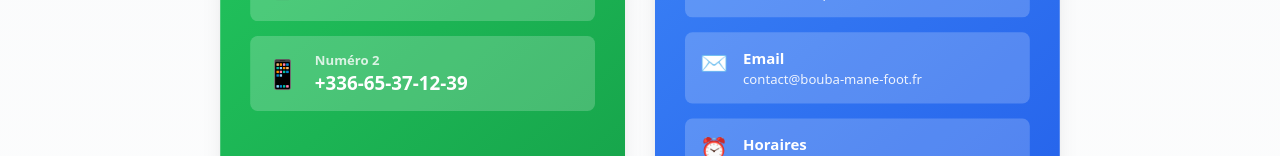
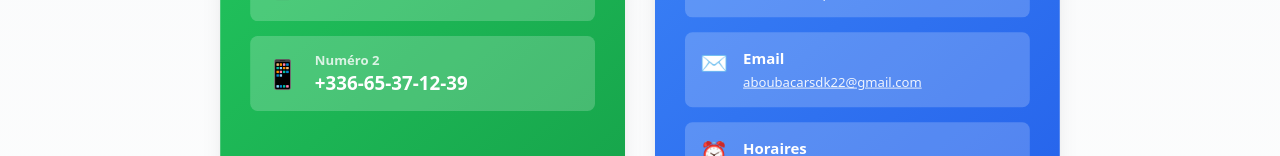
Before and after one commit to Meredem/nsigafe-app, a Next.js app: page /contact in a window 1280 px wide. Shown: the part 796-952 px from the top of the page. Built offline with nearby package versions, Linux system fonts and the light colour scheme.

Commit message:
fix: update contact email and align form validation

```diff
--- a/app/api/contact/route.ts
+++ b/app/api/contact/route.ts
@@ -11,10 +11,10 @@ export async function POST(request: NextRequest) {
   try {
     // Récupération du corps de la requête JSON
     const body = await request.json()
-    const { name, email, phone, subject, message } = body
+    const { name, email, subject, message } = body
 
     // Validation des champs requis
-    if (!name || !email || !phone || !subject || !message) {
+    if (!name || !email || !subject || !message) {
       return NextResponse.json({ error: 'Tous les champs sont requis' }, { status: 400 })
     }
 
@@ -23,7 +23,6 @@ export async function POST(request: NextRequest) {
       id: Date.now().toString(),
       name,
       email,
-      phone,
       subject,
       message,
       timestamp: new Date().toISOString()
--- a/app/contact/page.tsx
+++ b/app/contact/page.tsx
@@ -82,7 +82,7 @@ export default function Contact() {
                   <span className="text-2xl mr-4">✉️</span>
                   <div>
                     <p className="font-semibold">Email</p>
-                    <p className="text-sm opacity-90">contact@bouba-mane-foot.fr</p>
+                    <a href="mailto:aboubacarsdk22@gmail.com" className="text-sm opacity-90 underline">aboubacarsdk22@gmail.com</a>
                   </div>
                 </div>
                 <div className="flex items-start p-4 bg-white bg-opacity-20 rounded-lg">
```
